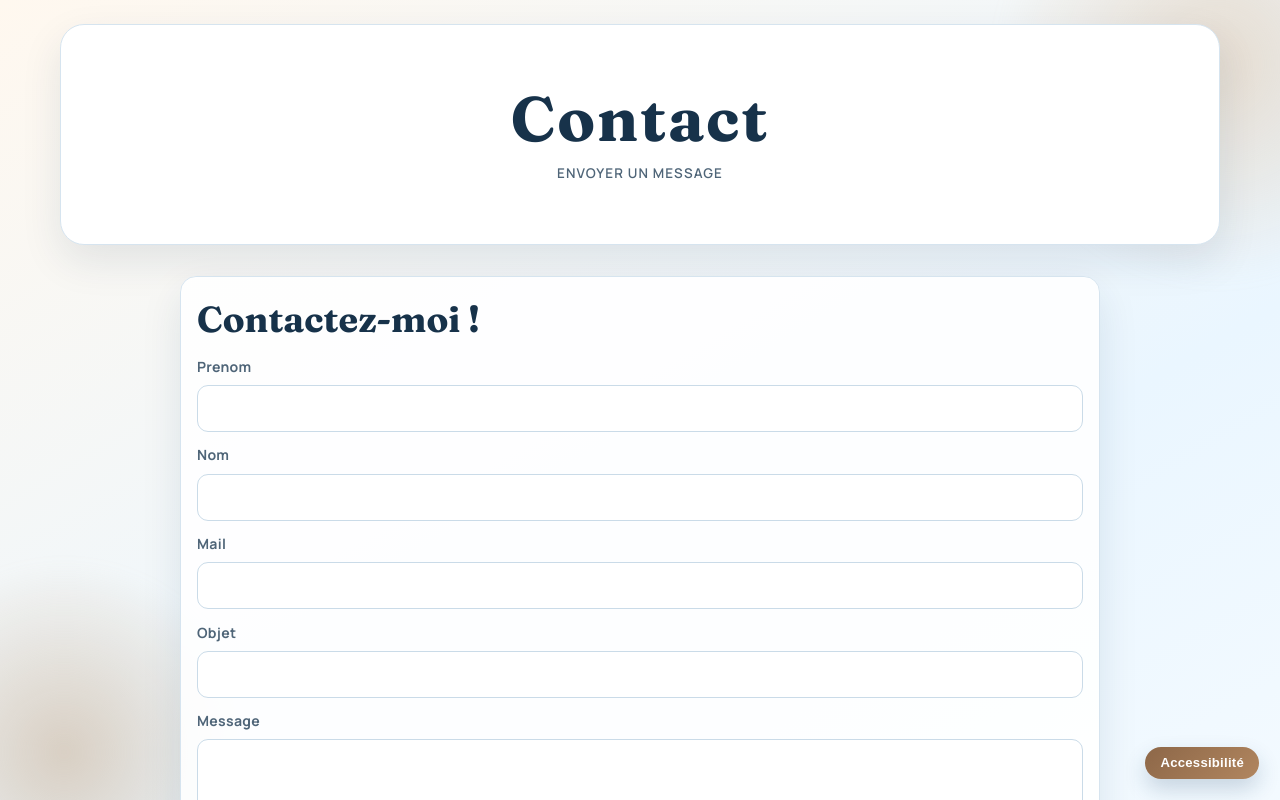
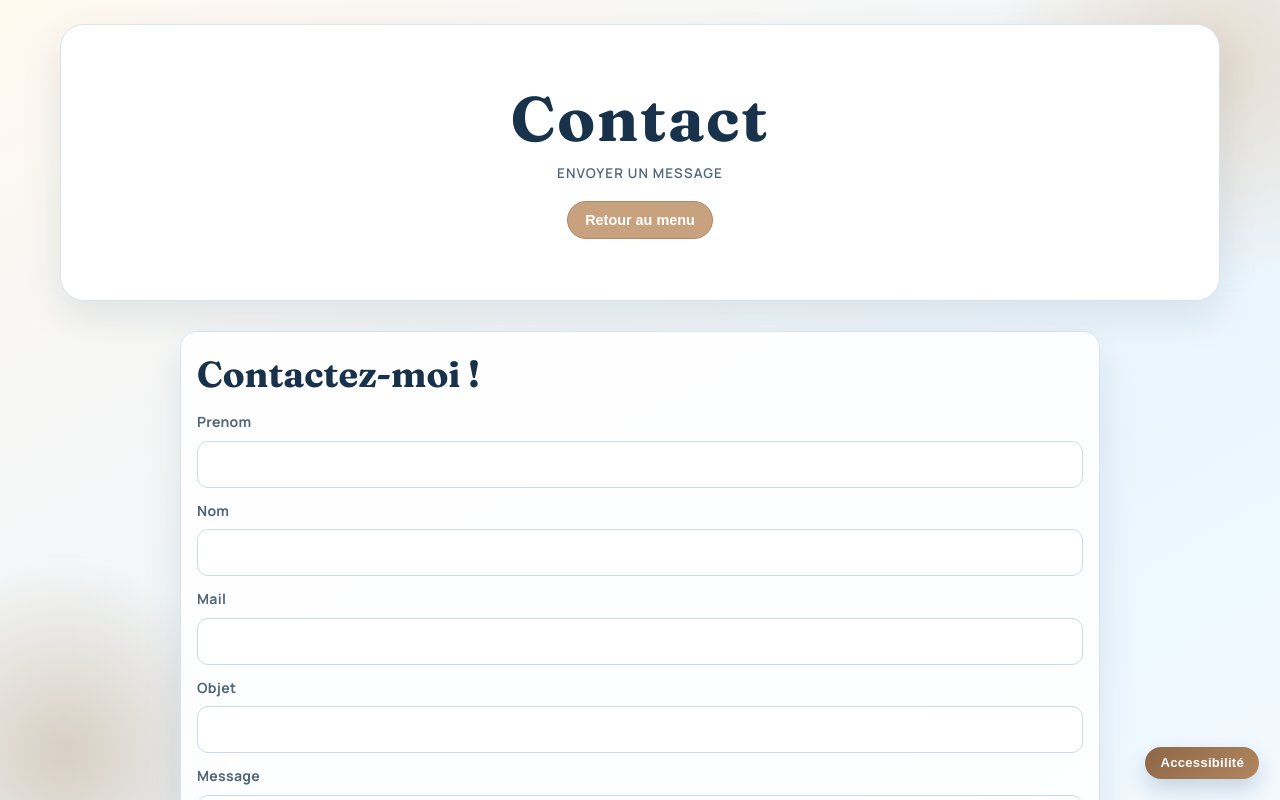
Before and after one commit to XBanditxPandaX/photo_project, a React (Vite) app in the folder frontend/: page /contact in a window 1280 px wide. Shown: the top 800 px of the page. Built offline with nearby package versions, Linux system fonts and the light colour scheme; no server answers.

Commit message:
feat : ajout du bouton de retour vers le menu depuis la page de contact

```diff
--- a/frontend/src/components/ContactPage.jsx
+++ b/frontend/src/components/ContactPage.jsx
@@ -1,9 +1,11 @@
 import { useEffect, useState } from 'react';
 import contactService from '../services/contactService';
+import { useNavigate } from 'react-router';
 
 function ContactPage() {
   const [contrast, setContrast] = useState(() => Number(localStorage.getItem('contrastLevel')) || 100);
   const [isAccessibilityOpen, setIsAccessibilityOpen] = useState(false);
+  const navigate = useNavigate();
   const [formData, setFormData] = useState({
     firstName: '',
     lastName: '',
@@ -50,6 +52,9 @@ function ContactPage() {
         <header className="header">
           <h1>Contact</h1>
           <p>Envoyer un message</p>
+          <button type="button" className="header-contact-link" onClick={() => navigate('/')}>
+          Retour au menu
+        </button>
         </header>
 
       <main className="main">
```
